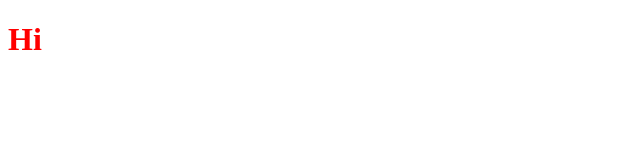
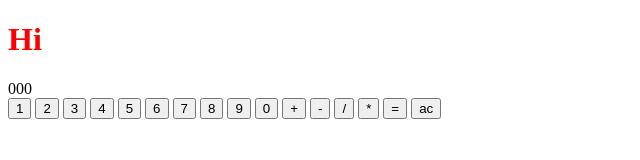
Before and after one commit to xClaudiaArias/od-calculator, a plain HTML site: page index.html in a window 1280 px wide. Shown: the whole page, without its empty margins (0-640 px from the left). Drawn offline with Linux system fonts and the light colour scheme.

Commit message:
buttons added

```diff
--- a/index.html
+++ b/index.html
@@ -8,7 +8,27 @@
 </head>
 <body>
     <h1>Hi</h1>
+    <div class="container">
+        <div>000</div>
+        <button>1</button>
+        <button>2</button>
+        <button>3</button>
+        <button>4</button>
+        <button>5</button>
+        <button>6</button>
+        <button>7</button>
+        <button>8</button>
+        <button>9</button>
+        <button>0</button>
 
+        <button>+</button>
+        <button>-</button>
+        <button>/</button>
+        <button>*</button>
+
+        <button>=</button>
+        <button>ac</button>
+    </div>
 
 
     <script src="./js/scripts.js"></script>
```
